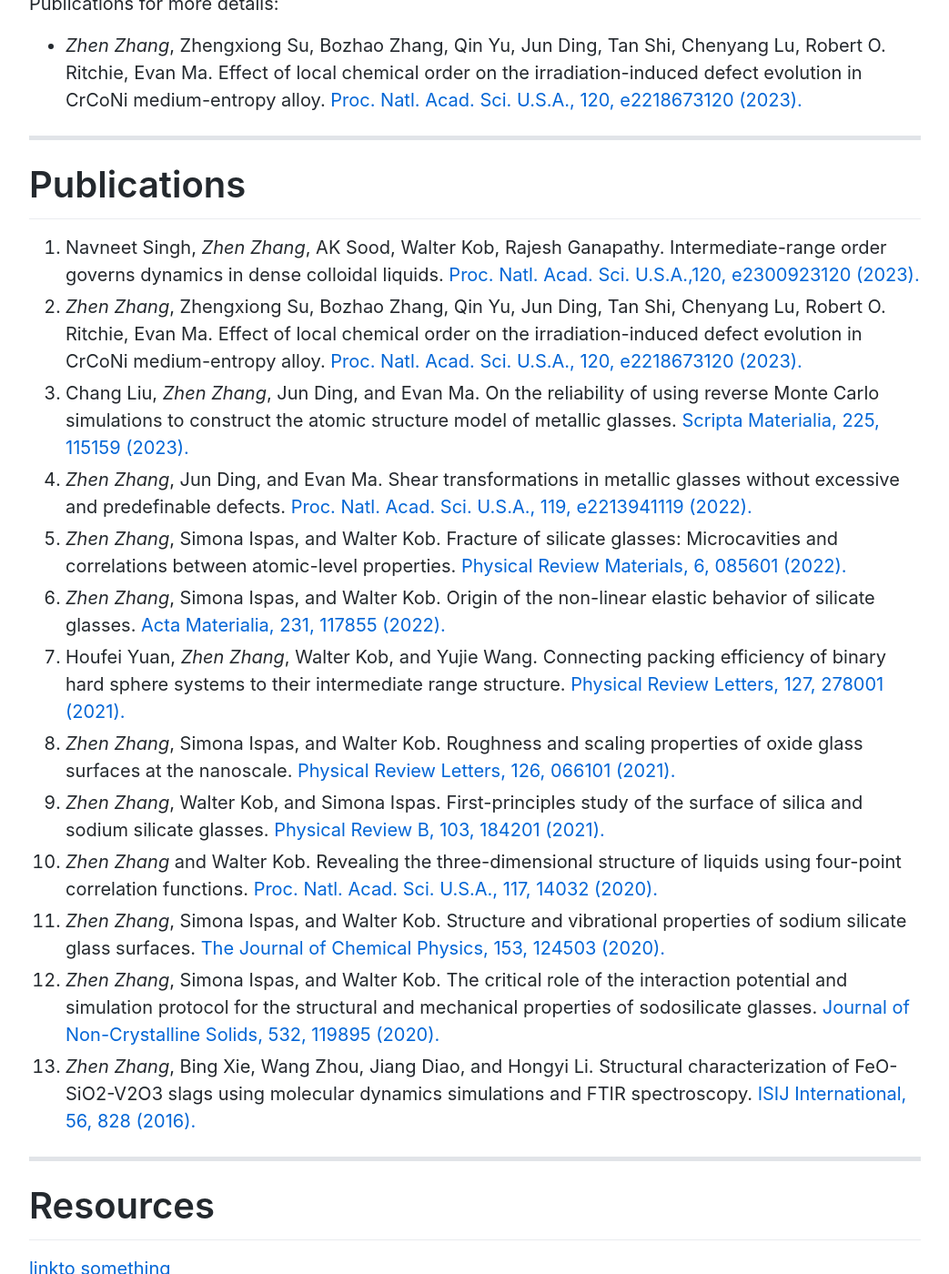
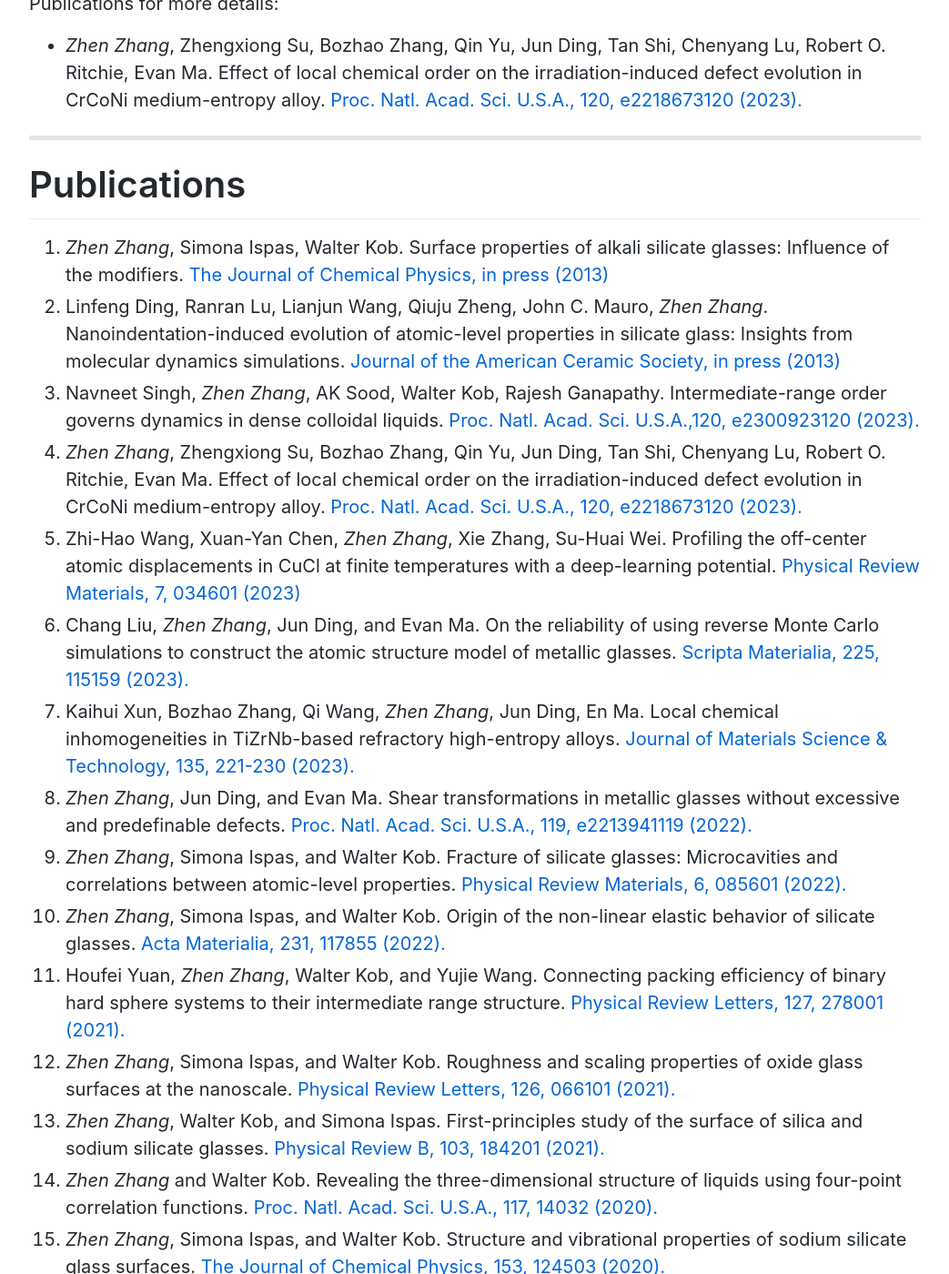
Before and after one commit to zhenzhang1991/zhenzhang1991.github.io, a Jekyll site: the page built from index.md, in a window 1280 px wide and 1400 px high, scrolled down 3494 px. Shown: the whole window at 91% size, without its empty margins (118-1161 px from the left). Built offline with Jekyll 4.4.1, drawn with Linux system fonts in a browser that asks for light colours; comment, search, counter and statistics services are not loaded.

Commit message:
Update index.md

```diff
--- a/index.md
+++ b/index.md
@@ -74,11 +74,14 @@ Publications for more details:
 * * *
 
 # Publications
-
+1. *Zhen Zhang*, Simona Ispas, Walter Kob. Surface properties of alkali silicate glasses: Influence of the modifiers. [The Journal of Chemical Physics, in press (2013)](https://arxiv.org/pdf/2304.10781.pdf)
+1. Linfeng Ding, Ranran Lu, Lianjun Wang, Qiuju Zheng, John C. Mauro, *Zhen Zhang*. Nanoindentation-induced evolution of atomic-level properties in silicate glass: Insights from molecular dynamics simulations. [Journal of the American Ceramic Society, in press (2013)](https://arxiv.org/pdf/2305.04202.pdf)
 1. Navneet Singh, *Zhen Zhang*, AK Sood, Walter Kob, Rajesh Ganapathy. Intermediate-range order governs dynamics in dense colloidal liquids. [Proc. Natl. Acad. Sci. U.S.A.,120, e2300923120 (2023).](https://www.pnas.org/doi/abs/10.1073/pnas.2300923120)
 0. *Zhen Zhang*, Zhengxiong Su, Bozhao Zhang, Qin Yu, Jun Ding, Tan Shi, Chenyang Lu, Robert O. Ritchie, Evan Ma. Effect of local chemical order on the irradiation-induced defect evolution in CrCoNi medium-entropy alloy. [Proc. Natl. Acad. Sci. U.S.A., 120, e2218673120 (2023).](https://www.pnas.org/doi/abs/10.1073/pnas.2218673120)
+0. Zhi-Hao Wang, Xuan-Yan Chen, *Zhen Zhang*, Xie Zhang, Su-Huai Wei. Profiling the off-center atomic displacements in CuCl at finite temperatures with a deep-learning potential. [Physical Review Materials, 7, 034601 (2023)](https://journals.aps.org/prmaterials/abstract/10.1103/PhysRevMaterials.7.034601)
 0. Chang Liu, *Zhen Zhang*, Jun Ding, and Evan Ma. On the reliability of using reverse Monte Carlo simulations to construct the atomic structure model of metallic
 glasses. [Scripta Materialia, 225, 115159 (2023).](https://www.sciencedirect.com/science/article/abs/pii/S1359646222006546?via%3Dihub)
+0. Kaihui Xun, Bozhao Zhang, Qi Wang, *Zhen Zhang*, Jun Ding, En Ma. Local chemical inhomogeneities in TiZrNb-based refractory high-entropy alloys. [Journal of Materials Science & Technology, 135, 221-230 (2023).](https://www.sciencedirect.com/science/article/abs/pii/S1005030222006090)
 0. *Zhen Zhang*, Jun Ding, and Evan Ma. Shear transformations in metallic glasses without excessive and predefinable defects. [Proc. Natl. Acad. Sci. U.S.A., 119, e2213941119 (2022).](https://doi.org/10.1073/pnas.2213941119)
 0. *Zhen Zhang*, Simona Ispas, and Walter Kob. Fracture of silicate glasses: Microcavities and correlations between atomic-level properties. [Physical Review Materials, 6, 085601 (2022).](https://doi.org/10.1103/PhysRevMaterials.6.085601)
 0. *Zhen Zhang*, Simona Ispas, and Walter Kob. Origin of the non-linear elastic behavior of silicate glasses. [Acta Materialia, 231, 117855 (2022).](https://arxiv.org/pdf/2111.09549.pdf)
```
